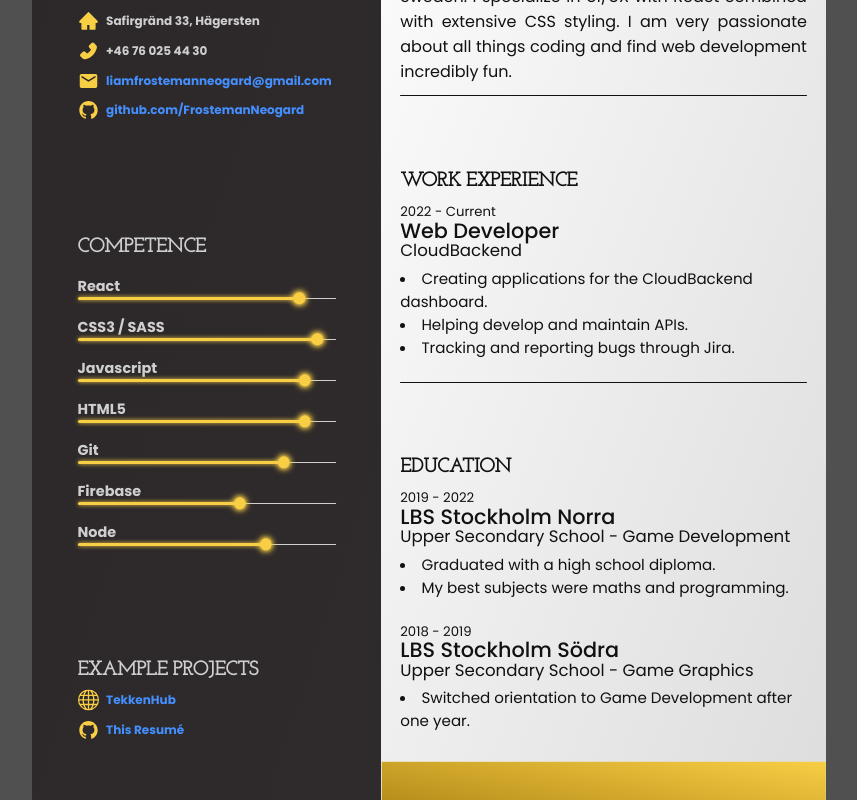
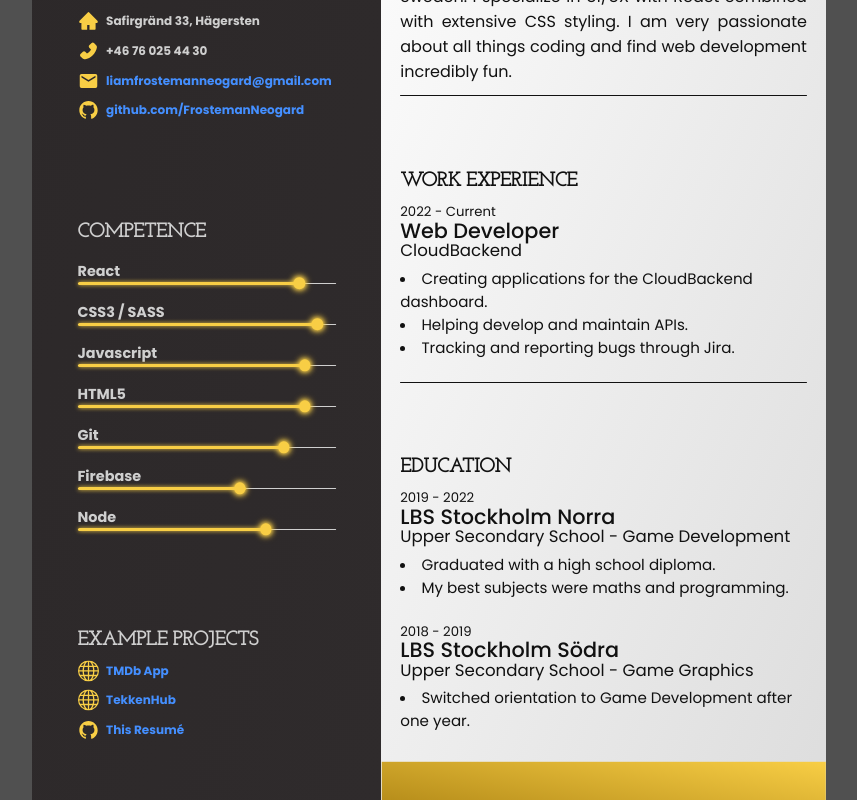
Before and after one commit to FrostemanNeogard/personal_resume, a React (Vite) app: page / in a window 1280 px wide. Shown: the part 323-1123 px from the top of the page, without its empty margins (211-1068 px from the left). Built offline with nearby package versions, Linux system fonts and the light colour scheme; a web font is replaced by a local one.

Commit message:
Add TMDb App as example project

```diff
--- a/src/components/LeftSideContent.jsx
+++ b/src/components/LeftSideContent.jsx
@@ -76,6 +76,15 @@ export default function LeftSideContent() {
           Example Projects
         </h1>
 
+        <a href="https://frostemanneogard.github.io/TMDb-application/" target="_blank" rel="noreferrer">
+          <h2>
+            <svg fill="currentColor" viewBox="0 0 16 16" height="1em" width="1em" >
+              <path d="M0 8a8 8 0 1116 0A8 8 0 010 8zm7.5-6.923c-.67.204-1.335.82-1.887 1.855A7.97 7.97 0 005.145 4H7.5V1.077zM4.09 4a9.267 9.267 0 01.64-1.539 6.7 6.7 0 01.597-.933A7.025 7.025 0 002.255 4H4.09zm-.582 3.5c.03-.877.138-1.718.312-2.5H1.674a6.958 6.958 0 00-.656 2.5h2.49zM4.847 5a12.5 12.5 0 00-.338 2.5H7.5V5H4.847zM8.5 5v2.5h2.99a12.495 12.495 0 00-.337-2.5H8.5zM4.51 8.5a12.5 12.5 0 00.337 2.5H7.5V8.5H4.51zm3.99 0V11h2.653c.187-.765.306-1.608.338-2.5H8.5zM5.145 12c.138.386.295.744.468 1.068.552 1.035 1.218 1.65 1.887 1.855V12H5.145zm.182 2.472a6.696 6.696 0 01-.597-.933A9.268 9.268 0 014.09 12H2.255a7.024 7.024 0 003.072 2.472zM3.82 11a13.652 13.652 0 01-.312-2.5h-2.49c.062.89.291 1.733.656 2.5H3.82zm6.853 3.472A7.024 7.024 0 0013.745 12H11.91a9.27 9.27 0 01-.64 1.539 6.688 6.688 0 01-.597.933zM8.5 12v2.923c.67-.204 1.335-.82 1.887-1.855.173-.324.33-.682.468-1.068H8.5zm3.68-1h2.146c.365-.767.594-1.61.656-2.5h-2.49a13.65 13.65 0 01-.312 2.5zm2.802-3.5a6.959 6.959 0 00-.656-2.5H12.18c.174.782.282 1.623.312 2.5h2.49zM11.27 2.461c.247.464.462.98.64 1.539h1.835a7.024 7.024 0 00-3.072-2.472c.218.284.418.598.597.933zM10.855 4a7.966 7.966 0 00-.468-1.068C9.835 1.897 9.17 1.282 8.5 1.077V4h2.355z" />
+            </svg>
+            TMDb App
+          </h2>
+        </a>
+
         <a href="https://frostemanneogard.github.io/tekkenhub/" target="_blank" rel="noreferrer">
           <h2>
             <svg fill="currentColor" viewBox="0 0 16 16" height="1em" width="1em" >
```
